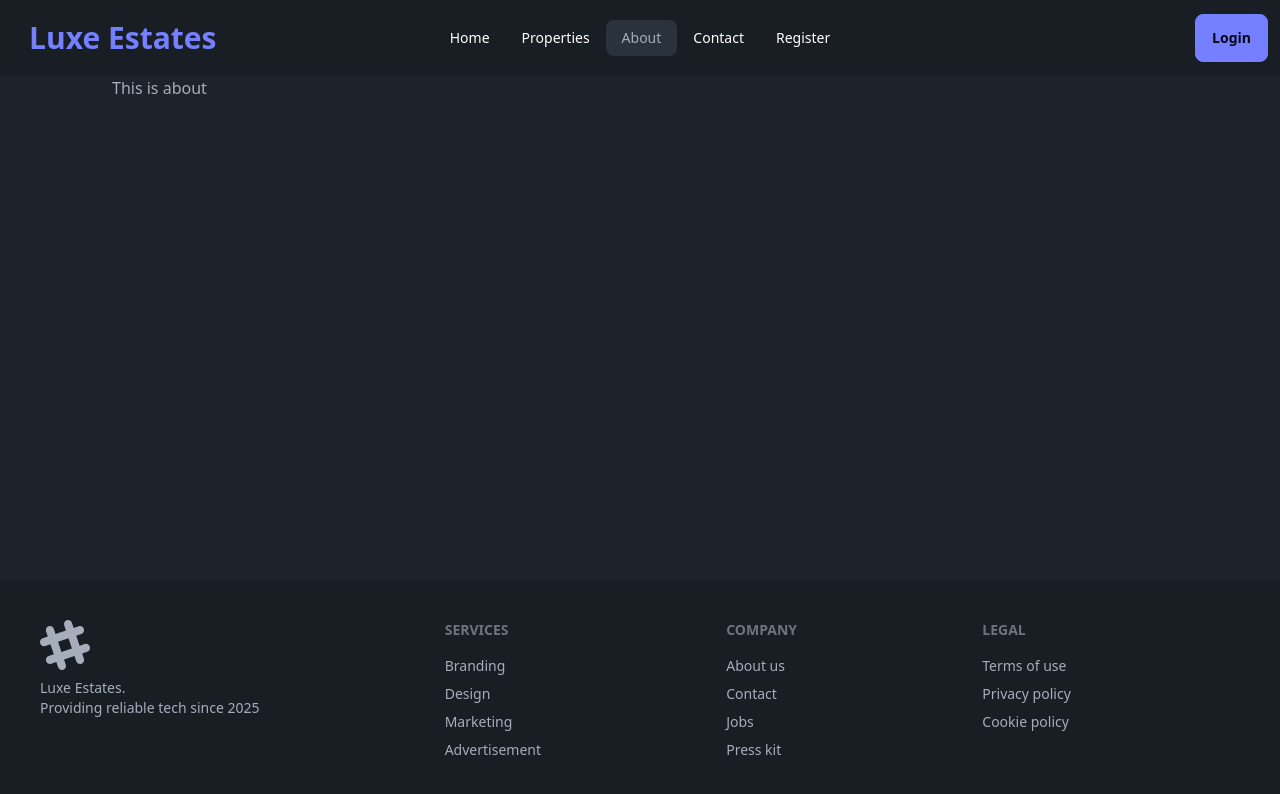
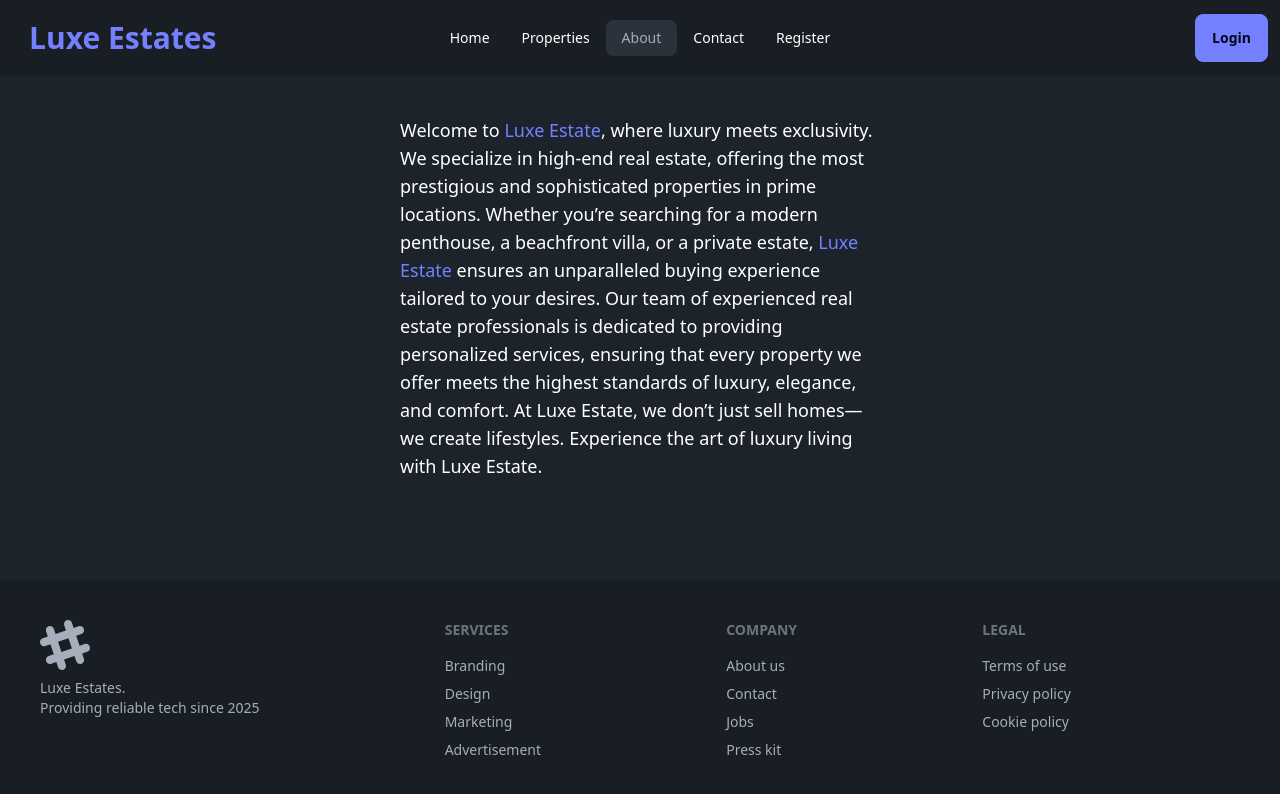
Before and after one commit to rubaiiyat/Luxe-Estates, a React (Vite) app: page /about in a window 1280 px wide. Shown: the top 794 px of the page. Built offline with nearby package versions, Linux system fonts and the light colour scheme; no server answers.

Commit message:
Add about page

```diff
--- a/src/Components/Firebase/Firebase.js
+++ b/src/Components/Firebase/Firebase.js
@@ -6,6 +6,7 @@ import { getAnalytics } from "firebase/analytics";
 
 // Your web app's Firebase configuration
 // For Firebase JS SDK v7.20.0 and later, measurementId is optional
+
 const firebaseConfig = {
   apiKey: "AIzaSyAscF4gW19w1wiAYTsyJA864n6-Kjahns8",
   authDomain: "email-password-authentic-b771f.firebaseapp.com",
--- a/src/Components/Pages/About/About.jsx
+++ b/src/Components/Pages/About/About.jsx
@@ -2,8 +2,19 @@ import React from "react";
 
 const About = () => {
   return (
-    <div>
-      <h1>This is about</h1>
+    <div className="mx-5 md:mx-72 text-white mt-10 text-lg">
+      Welcome to <span className="text-primary text-bold">Luxe Estate</span>,
+      where luxury meets exclusivity. We specialize in high-end real estate,
+      offering the most prestigious and sophisticated properties in prime
+      locations. Whether you’re searching for a modern penthouse, a beachfront
+      villa, or a private estate,{" "}
+      <span className="text-primary text-bold">Luxe Estate</span> ensures an
+      unparalleled buying experience tailored to your desires. Our team of
+      experienced real estate professionals is dedicated to providing
+      personalized services, ensuring that every property we offer meets the
+      highest standards of luxury, elegance, and comfort. At Luxe Estate, we
+      don’t just sell homes—we create lifestyles. Experience the art of luxury
+      living with Luxe Estate.
     </div>
   );
 };
```
